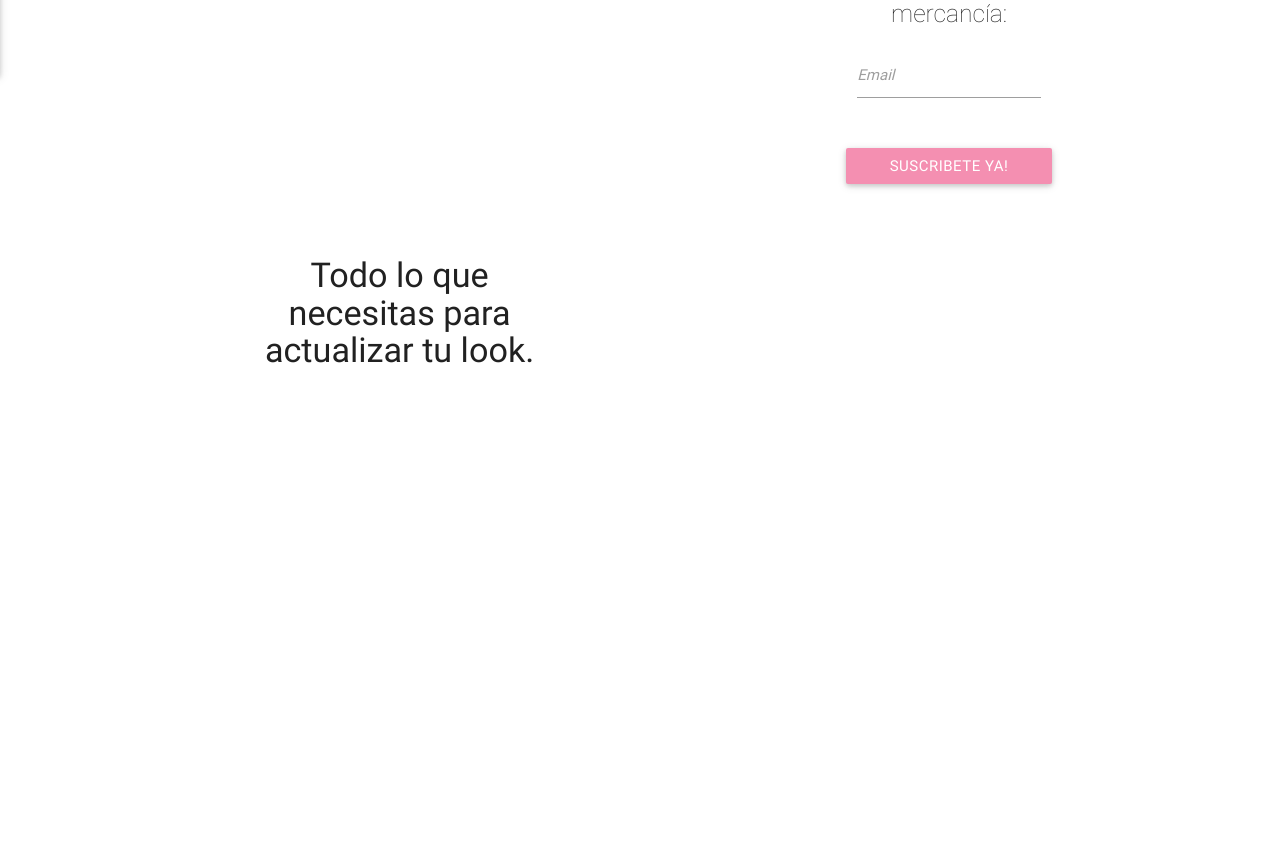
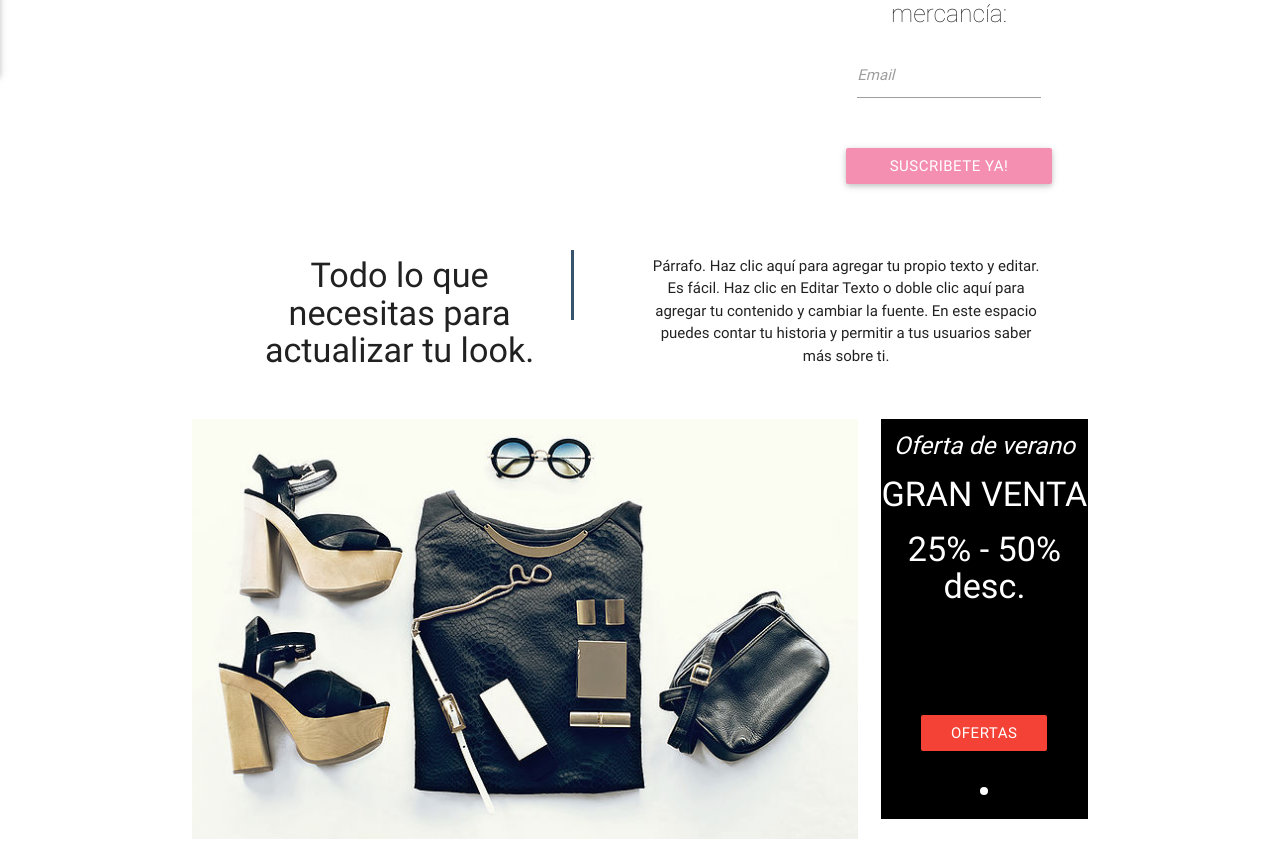
Before and after one commit to marcoleon94/pinkfeelin, a PHP site: page / in a window 1280 px wide. Shown: the part 784-1643 px from the top of the page. Before the commit the page ends 1147 px from the top, so only its background shows below. Run offline with PHP 8.4, Linux system fonts and the light colour scheme.

Commit message:
cambios a main.css, cambios en páginas de Marco

```diff
--- a/css/main.css
+++ b/css/main.css
@@ -48,3 +48,13 @@
    .input-field .prefix.active {
      color: #f48fb1;
    }
+    .headerDivider {
+     border-left:3px solid #38546d;
+     height:70px;
+     position:relative;
+     right:100px;
+     top:10px;
+    }
+.italic-text {
+    font-style: italic;
+}
--- a/index.php
+++ b/index.php
@@ -49,9 +49,38 @@
                 <div class="col s5">
                     <h4 class="bold">Todo lo que necesitas para actualizar tu look.</h4>
                  </div>
+                 <div class="col s1 headerDivider"></div>
+                 <div class="col s6 ">
+                 <p >Párrafo. Haz clic aquí para agregar tu propio texto y editar. Es fácil. Haz clic en Editar Texto o doble clic aquí para agregar tu contenido y cambiar la fuente. En este espacio puedes contar tu historia y permitir a tus usuarios saber más sobre ti.</p>
+                 </div>
              </div>
-
+             <div class="row">
+                 <div class="col s9">
+                     <img class="responsive-img" src="images/ofertas.jpg">
+                 </div>
+                 <div class="col s3">
+                    <div class="carousel carousel-slider " data-indicators="true">
+                        <div class="carousel-fixed-item center">
+                          <a class="btn waves-effect red white-text darken-text-2">Ofertas</a>
+                        </div>
+                        <div class="carousel-item black white-text" href="#one!">
+                            <h5 class="italic-text">Oferta de verano</h6>
+                            <h4>GRAN VENTA</h5>
+                            <h4>25% - 50% desc.</h5>
+                        </div>
+                     </div>
+                 </div>
+             </div>
          </div>
      </div>
+    <script src="js/jquery.min.js"></script>
+    <script src="js/materialize.min.js"></script>
+
+
+    <script>
+        $( document ).ready(function(){
+            $('.carousel.carousel-slider').carousel({full_width: true});
+        });
+    </script>
  </body>
 </html>
--- a/menu.php
+++ b/menu.php
@@ -10,7 +10,7 @@
       <meta name="viewport" content="width=device-width, initial-scale=1.0"/>
     </head>
     <body>
-        <!--<div class="navbar-fixed">-->
+        <div class="navbar-fixed">
         <nav class="pink lighten-3">
             <div class="nav-wrapper">
                  <a href="#!" class="left brand-logo"><img class="responsive-img" src="images/Lips.png" width="4%" height="4%"> Pink Feelin'</a>
@@ -33,7 +33,7 @@
                   </ul>
             </div>
         </nav>
-        <!--</div>-->
+        </div>
     </body>
     <script src="js/jquery.min.js"></script>
     <script src="js/materialize.min.js"></script>
```
Also changed, not shown: images/ofertas.jpg (added).
